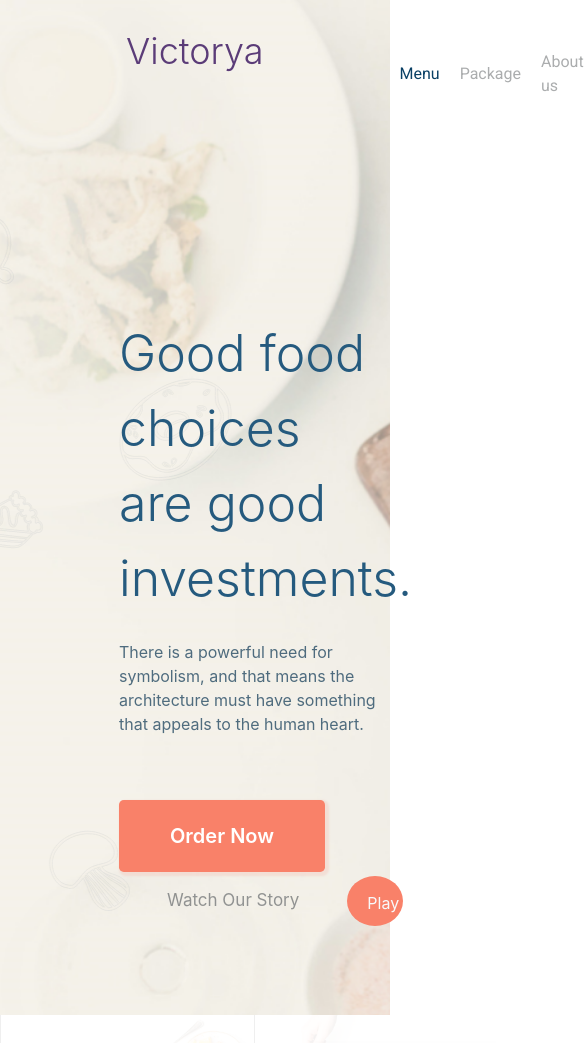
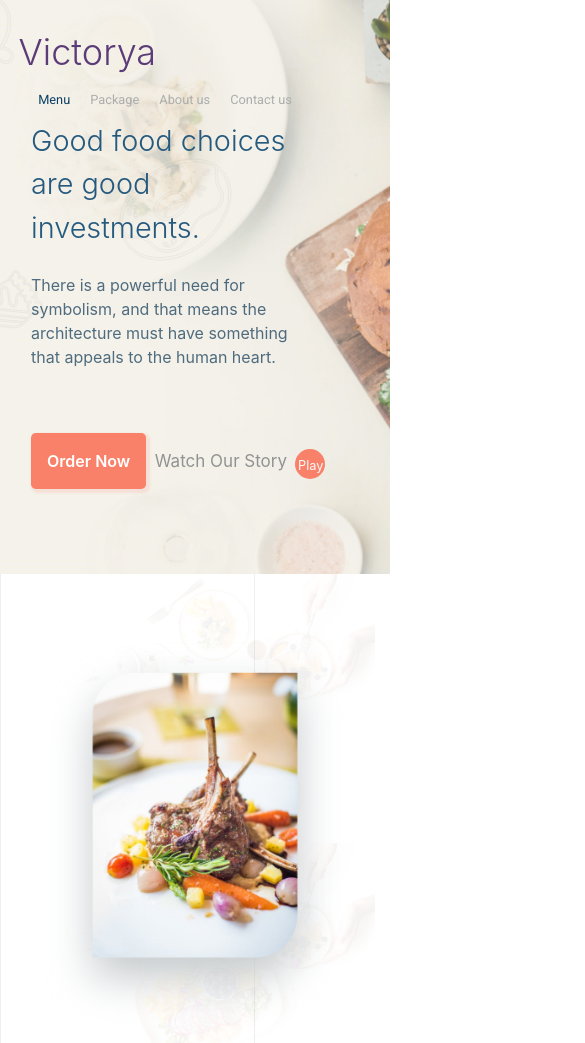
Before and after one commit to AbdulrahmanKab/Resturant-website, a plain HTML site: page index.html in a window 390 px wide. Shown: the top 1043 px of the page, 585 px wide, since content can reach past the window. Drawn offline with nearby package versions, Linux system fonts and the light colour scheme; a web font is replaced by a local one.

Commit message:
edite page

```diff
--- a/css/index.css
+++ b/css/index.css
@@ -1,5 +1,7 @@
 @import url('https://fonts.googleapis.com/css2?family=Roboto:wght@300;400&family=Yusei+Magic&display=swap');
-
+body,html{
+    overflow-x: hidden;
+}
 .background-home{
     background: url("../images/style 3.png") no-repeat top center ;
     -webkit-background-size: cover;
@@ -17,9 +19,12 @@
     color: #452268;
     opacity: 0.87;
     font-weight: 300;
+    margin-top: 0.45em;
+    margin-left: 3em;
 }
 .nav-items{
     margin-left: 126px;
+    margin-top: 1.5em;
 }
 .nav-item{
     margin: auto;
@@ -60,11 +65,16 @@ a{
     font-weight: 600;
     box-shadow: 2px 2px 2px 2px rgba(249, 129, 105, 0.15);
 }
+.img-custom{
+    width: 90%;
+}
 .custom-size-story{
     font-size: 17px;
     opacity: 0.51;
     font-family: Roboto, sans-serif;
+    margin-left: 2em;
 }
+
 .custom-circle{
     border: none;
     color: white;
@@ -81,7 +91,8 @@ a{
     padding-left: 20px;
     padding-top: 15px;
     padding-right: 4px;
-
+    margin-left: 2em;
+    margin-top: 0.5em;
 }
 .custom-margin-order{
     margin-bottom: 5.3em;
@@ -179,6 +190,9 @@ p{
     font-family:sans-serif;
     z-index: 500;
 }
+.margin-custom{
+    margin-left: 10em;
+}
 .custom-circle-in{
     padding-top: 2em;
     color: white;
@@ -240,3 +254,69 @@ p{
     left: 0;
     content: '';
 }
+@media (max-width:550px) {
+    .logo{
+        margin-top: 0.7em;
+        margin-left: 0.1em;
+    }
+    .nav-items{
+        margin-left: -8em;
+        margin-top: 5em;
+    }
+    .nav-item{
+        font-size: 0.8em;
+    }
+    .custom-container{
+        margin-top: 0em;
+        margin-left: 1em;
+    }
+    .home-slide{
+        font-size: 1.8em;
+    text-align: left;
+    }
+    .custom-size-story{
+        margin-left: 0.5em!important;
+    }
+    .custom-circle{
+        margin-top: 1em;
+        width: 30px;
+        height: 30px;
+        padding: 3px;
+        margin-left: 0.5em;
+    }
+    .circle-inside{
+        font-size: 0.8em;
+    }
+    .btn-custom{
+        padding: 15px;
+        font-size: 1em;
+    }
+    .img-custom{
+        margin-top: 3.5em;
+        width: 100%!important;
+    }
+    .background-content-extra{
+        margin-left: 0px;
+    }
+    .custom-word-photo{
+        margin-top: 0px;
+    }
+    .button-extra{
+        padding-top: 10px;
+        padding-right: 45%;
+        padding-left: 10px;
+
+        font-size: 0.8em;
+        margin-top: 0px;
+    }
+    .descripiton-content{
+        margin-top: 1.5em;
+        margin-left: 0px;
+    }
+    .paragraph-custom{
+        margin-left: 0px;
+    }
+    .margin-custom{
+        margin-left: 0px;
+    }
+}
--- a/index.html
+++ b/index.html
@@ -16,14 +16,14 @@
 
 <div class="container-fluid">
     <div class="row background-home">
-        <div class="col-sm-12 row background-over">
-            <div class=" row  mt-3 ml-5">
-                <div class="container ml-5 ">
-                    <div class="container d-flex flex-row mt-2">
+        <div class="col-sm-12 col-12 row background-over">
+            <div class=" row">
+                <div class="container">
+                    <div class="container d-flex flex-row ">
                 <span class="logo">
             Victorya
         </span>
-                        <nav class="d-flex flex-row nav-items mt-3">
+                        <nav class=" d-flex flex-row nav-items">
                             <div class="nav-item active"><a href="#">
                                 Menu
                             </a> </div>
@@ -32,7 +32,7 @@
                                     Package
                                 </a>
                             </div>
-                            <div class="nav-item">
+                            <div class="nav-item ">
                                 <a href="#">About us</a>
 
                             </div>
@@ -49,8 +49,8 @@
             </div>
             <div class="container-fluid custom-container" >
                 <div class="row d-flex flex-column">
-                    <div class="col-sm-12 row">
-                        <p class="col-sm-6 home-slide">
+                    <div class="col-sm-12 col-12 row">
+                        <p class="col-sm-6 col-12 home-slide">
                             Good food choices are
                             good investments.
                         </p>
@@ -67,8 +67,8 @@
                     <a class="btn btn-lg btn-custom">
                         Order Now
                     </a>
-                    <a href="" class="text-dark mt-3 ml-5 custom-size-story">Watch Our Story</a>
-                    <div class="ml-5 custom-circle">
+                    <a href="" class="text-dark mt-3  custom-size-story">Watch Our Story</a>
+                    <div class=" custom-circle">
                         <span class="circle-inside text-light">Play</span>
                     </div>
                 </div>
@@ -82,10 +82,10 @@
     <div class="container-fluid background-content">
     <div class="container-fluid background-content-extra">
         <div class="row">
-            <div class="col-sm-6">
-                <img src="./images/jaifv4nk.png"height="850px" alt="">
+            <div class="col-sm-6 col-12">
+                <img src="./images/jaifv4nk.png"  class=" img-custom" alt="">
             </div>
-            <div class="col-sm-5 row d-flex flex-column" >
+            <div class="col-sm-5 col-12 row d-flex flex-column" >
                 <p class="font-weight-bold custom-word-photo">The best comfort food will always be greens, cornbread, and fried chicken.</p>
                 <p class="custom-word-content mt-4">
                     Lorem ipsum dolor sit amet, consetetur sadipscing elitr, sed diam nonumy eirmod tempor invidunt ut labore et dolore magna aliquyam erat, sed diam voluptua. At vero eos et accusam et justo duo dolores et ea rebum. Stet clita kasd gubergren,
@@ -98,14 +98,14 @@
         </div>
 
         <div class="row mb-5">
-            <div class="col-sm-6">
+            <div class="col-sm-6 col-12">
                 <p class="descripiton-content ">
                     The best comfort food will always be greens, cornbread, and fried chicken.
                 </p>
                 <p class="paragraph-custom mt-4">
                     Lorem ipsum dolor sit amet, consetetur sadipscing elitr, sed diam nonumy eirmod tempor invidunt ut labore et dolore magna aliquyam erat, sed diam voluptua. At vero eos et accusam et justo duo dolores et ea rebum. Stet clita kasd gubergren,
                 </p>
-                <div style="margin-left: 10em">
+                <div class="margin-custom" style="">
                     <a class=" btn mt-3 button-extra-content" href="#">
                         Know More About Us
                     </a>
@@ -280,11 +280,9 @@
         </div>
 
     </div>
-    <div class="container-fluid" style="background: url('./images/Group 100.png') no-repeat;background-size: 10%
-;background-position: 15% 5%">
+    <div class="container-fluid" style="background: url('./images/Group 100.png') no-repeat;background-size: 10%;background-position: 15% 5%">
 
-        <div class="row d-flex justify-content-center mt-5" style="background: url('./images/Group 100.png') no-repeat;background-size: 10%
-;background-position: 85% 100%">
+        <div class="row d-flex justify-content-center mt-5" style="background: url('./images/Group 100.png') no-repeat;background-size: 10%;background-position: 85% 100%">
             <div class="col-sm-6" style="border: 0px #000000 solid;padding-bottom: 5em;
             box-shadow: 2px 2px 2px 2px rgba(233,199,199,0.15);
 
```
